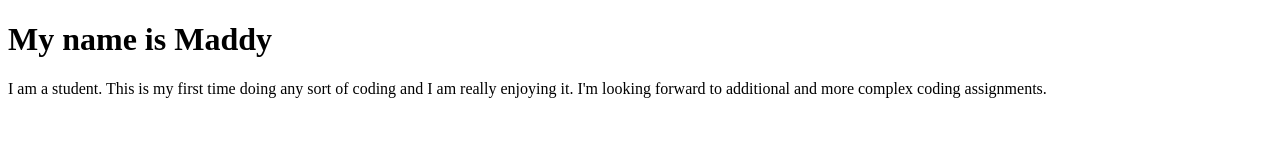
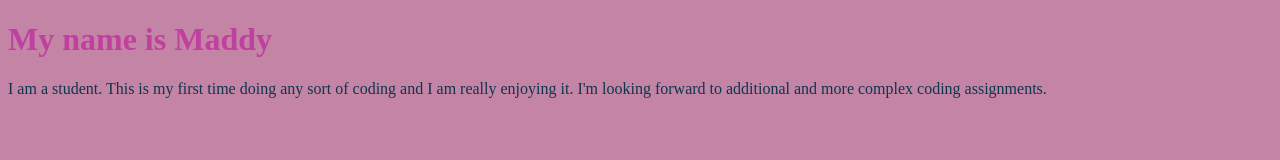
Before and after one commit to maddywithay/maddywithay.github.io, a plain HTML site: page index.html in a window 1280 px wide. Drawn offline with Linux system fonts and the light colour scheme.

Commit message:
Update index.html

```diff
--- a/index.html
+++ b/index.html
@@ -3,9 +3,9 @@
   <head>
     <title>My Personal Introduction</title>
     <style>
-      body{background-color:C484A6}
-      h1{color:BF409F}
-      p{color:0E354B}
+      body{background-color:#C484A6}
+      h1{color:#BF409F}
+      p{color:#0E354B}
     </style>
   </head>
     <h1>My name is Maddy</h1>
```
